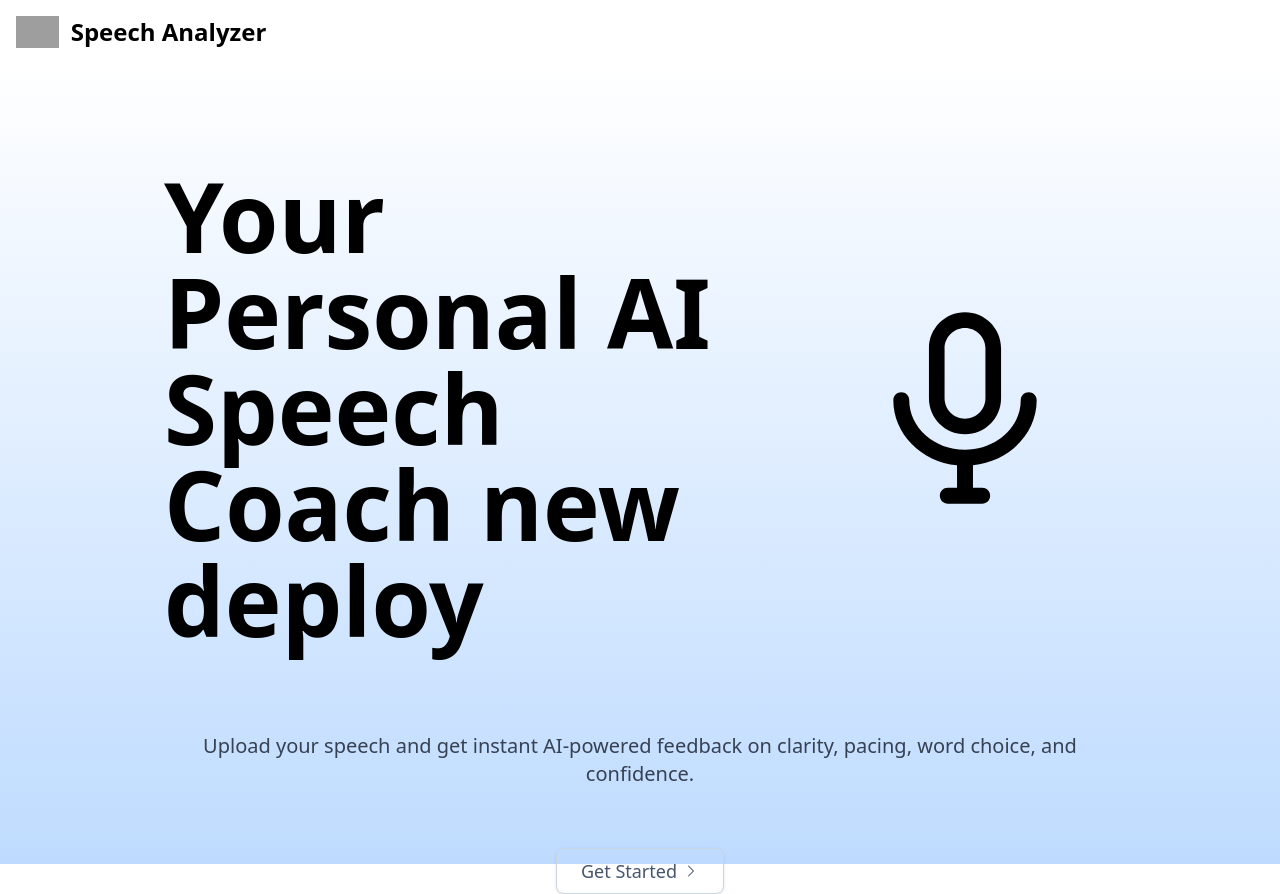
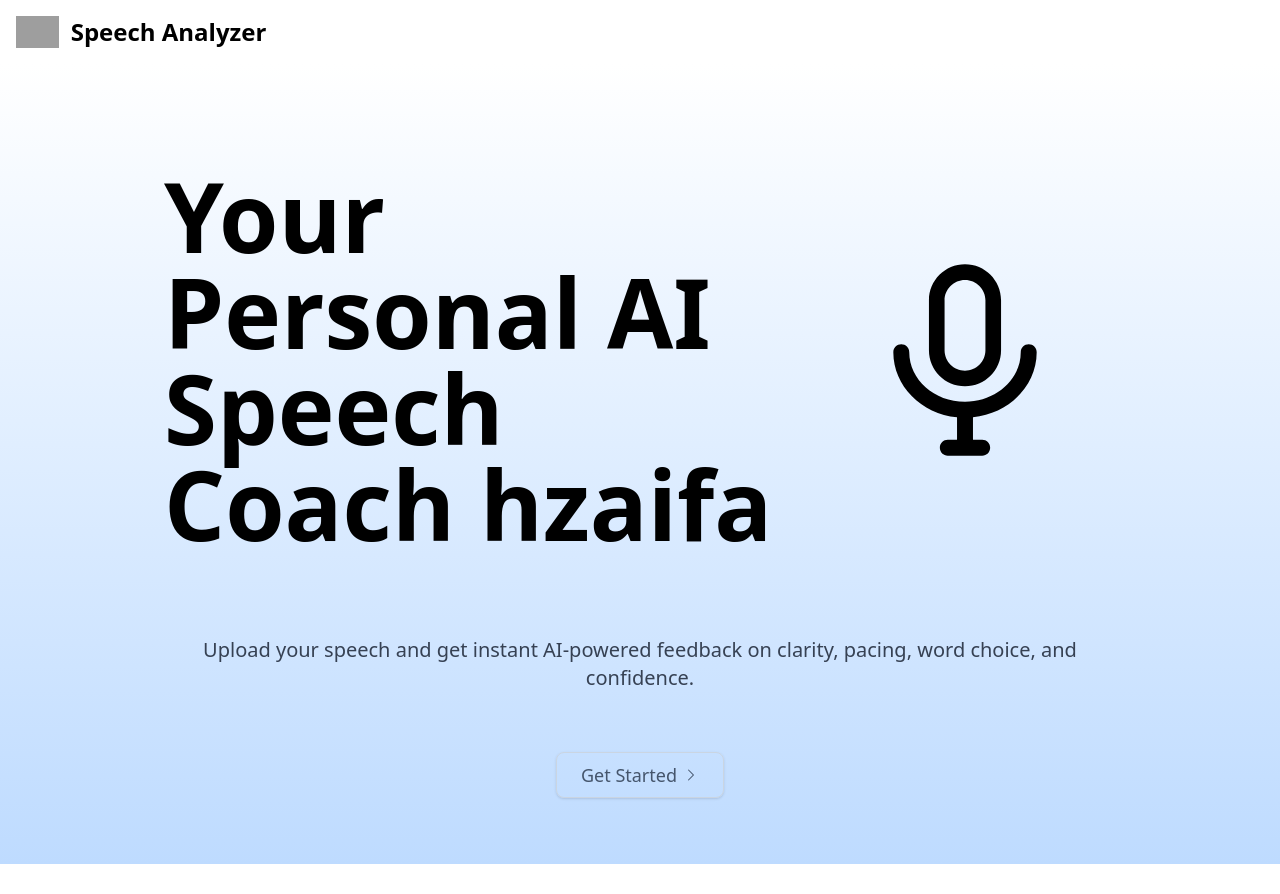
Before and after one commit to huzaifa1221/speech-analyzer, a React (Vite) app in the folder frontend/: page / in a window 1280 px wide. Shown: the top 894 px of the page. After the commit the page ends 864 px from the top, so only its background shows below. Built offline with nearby package versions, Linux system fonts and the light colour scheme; grey boxes are pictures that could not be loaded.

Commit message:
new delpoy

```diff
--- a/frontend/src/pages/Home.tsx
+++ b/frontend/src/pages/Home.tsx
@@ -13,7 +13,7 @@ function Home() {
             <div className="max-w-250 mx-auto pt-20">
                 <div className="grid place-items-center grid-cols-1 md:grid-cols-3 rounded-lg-shadow gap-6 p-6">
                     <div className="col-span-2 ">
-                        <h1 className="text-8xl font-bold">Your Personal AI Speech Coach new deploy</h1>
+                        <h1 className="text-8xl font-bold">Your Personal AI Speech Coach hzaifa</h1>
                     </div>
                     <svg xmlns="http://www.w3.org/2000/svg" fill="#000000" height="200px" width="800px" version="1.1" viewBox="0 0 512 512" enable-background="new 0 0 512 512">
                         <g>
```
